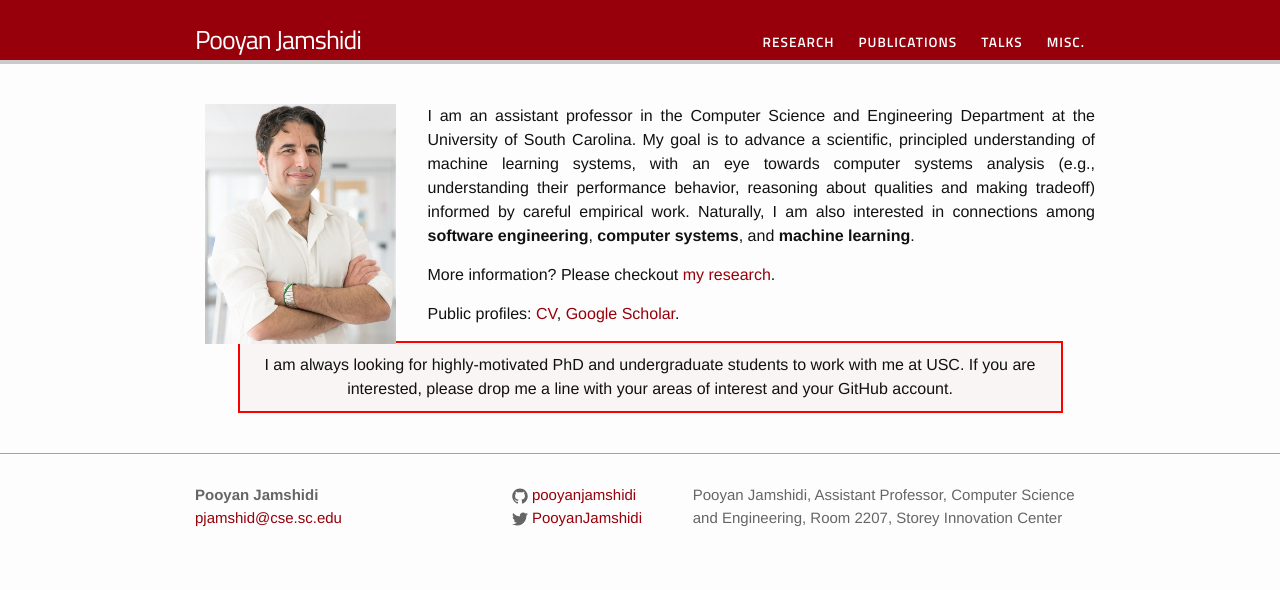
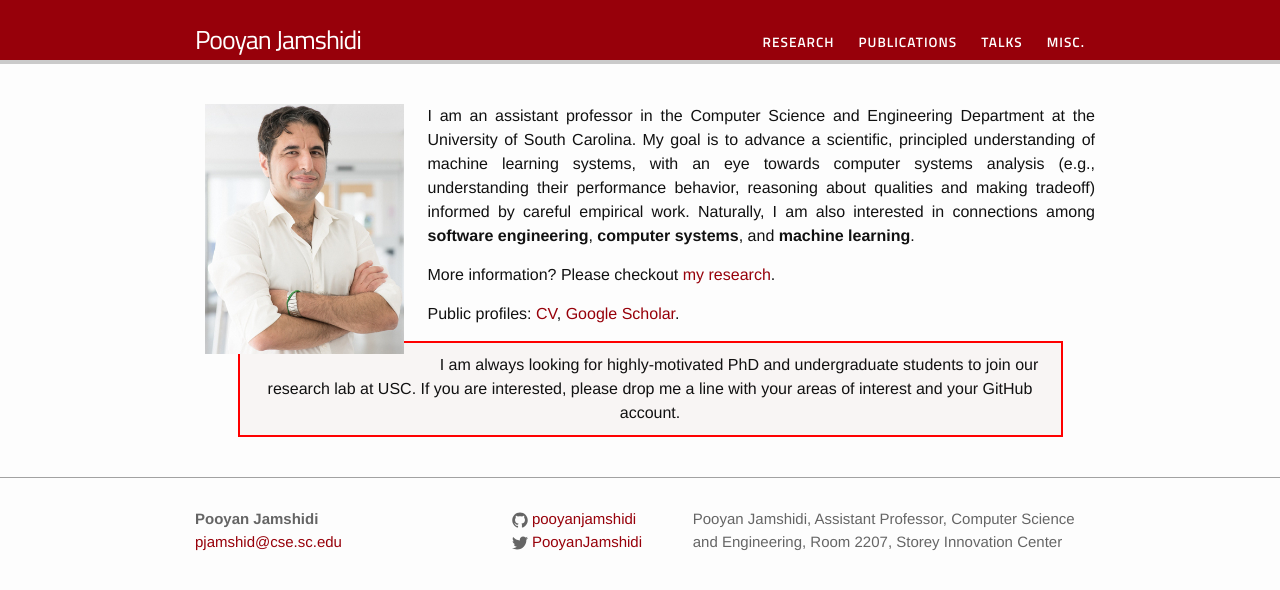
Before and after one commit to pooyanjamshidi/pooyanjamshidi.github.io, a Jekyll site: the page built from index.html, in a window 1280 px wide. Shown: the top 590 px of the page. Built offline with Jekyll 4.4.1, drawn with Linux system fonts in a browser that asks for light colours.

Commit message:
updated my page with usc info

```diff
--- a/css/main.scss
+++ b/css/main.scss
@@ -34,7 +34,7 @@ $on-laptop:        800px;
 
 
 // Picture profile
-$profilepic-size:  240px;
+$profilepic-size:  250px;
 
 // Header
 $header-height:		40px;
--- a/index.html
+++ b/index.html
@@ -35,7 +35,7 @@ layout: default
 
 	<div class="emph-border" align=justify>
 
-    I am always looking for highly-motivated PhD and undergraduate students to work with me at USC.
+    I am always looking for highly-motivated PhD and undergraduate students to join our research lab at USC.
 
     If you are interested, please drop me a line with your areas of interest and your GitHub account.
 
```
